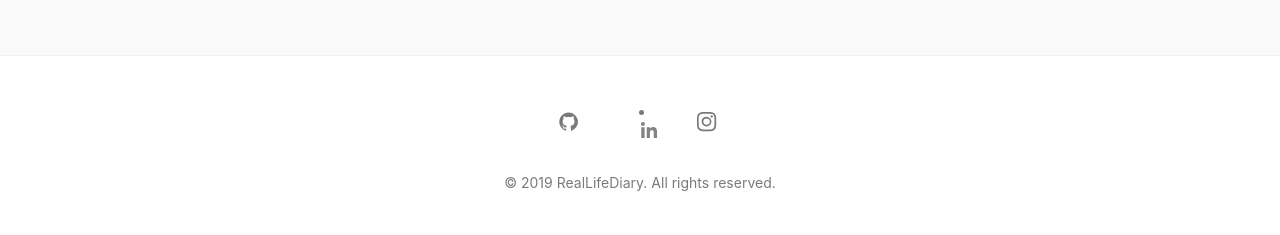
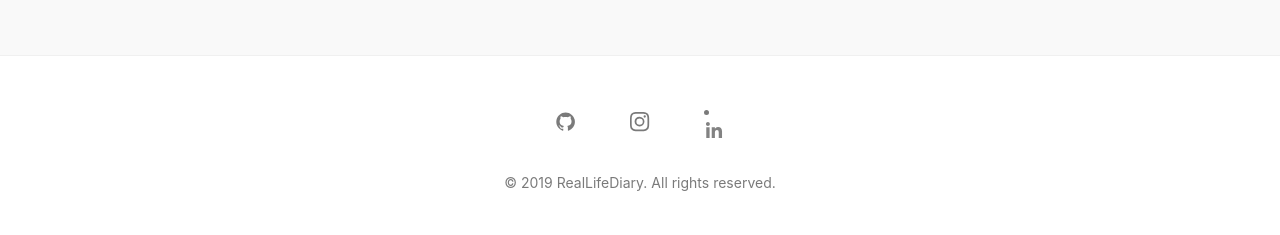
Before and after one commit to jindotori/reallifediary.github.io, a Jekyll site: the page built from index.md, in a window 1280 px wide. Shown: the part 1152-1387 px from the top of the page. Built offline with Jekyll 4.4.1, drawn with Linux system fonts in a browser that asks for light colours.

Commit message:
update footer

```diff
--- a/_includes/footer.html
+++ b/_includes/footer.html
@@ -11,7 +11,12 @@
           <svg class="social__icon" viewBox="0 0 20 20" width="20px" height="20px"><path d="M15.969,3.058c-0.586,0.26-1.217,0.436-1.878,0.515c0.675-0.405,1.194-1.045,1.438-1.809c-0.632,0.375-1.332,0.647-2.076,0.793c-0.596-0.636-1.446-1.033-2.387-1.033c-1.806,0-3.27,1.464-3.27,3.27 c0,0.256,0.029,0.506,0.085,0.745C5.163,5.404,2.753,4.102,1.14,2.124C0.859,2.607,0.698,3.168,0.698,3.767 c0,1.134,0.577,2.135,1.455,2.722C1.616,6.472,1.112,6.325,0.671,6.08c0,0.014,0,0.027,0,0.041c0,1.584,1.127,2.906,2.623,3.206 C3.02,9.402,2.731,9.442,2.433,9.442c-0.211,0-0.416-0.021-0.615-0.059c0.416,1.299,1.624,2.245,3.055,2.271 c-1.119,0.877-2.529,1.4-4.061,1.4c-0.264,0-0.524-0.015-0.78-0.046c1.447,0.928,3.166,1.469,5.013,1.469 c6.015,0,9.304-4.983,9.304-9.304c0-0.142-0.003-0.283-0.009-0.423C14.976,4.29,15.531,3.714,15.969,3.058z"/></svg>
         </a>
       {% endif %}
-      {% if site.linkedin_username %}
+      {% if site.instagram_username %}
+        <a class="social__link" target="_blank" rel="noopener noreferrer" href="https://www.instagram.com/{{ site.instagram_username }}">
+          <svg class="social__icon" viewBox="0 0 20 20" width="20px" height="20px"><path d="M8 0C5.827 0 5.555.01 4.702.048 3.85.088 3.27.222 2.76.42a3.908 3.908 0 0 0-1.417.923c-.445.444-.72.89-.923 1.417-.198.51-.333 1.09-.372 1.942C.008 5.555 0 5.827 0 8s.01 2.445.048 3.298c.04.852.174 1.433.372 1.942.204.526.478.973.923 1.417.444.445.89.72 1.417.923.51.198 1.09.333 1.942.372.853.04 1.125.048 3.298.048s2.445-.01 3.298-.048c.852-.04 1.433-.174 1.942-.372a3.908 3.908 0 0 0 1.417-.923c.445-.444.72-.89.923-1.417.198-.51.333-1.09.372-1.942.04-.853.048-1.125.048-3.298s-.01-2.445-.048-3.298c-.04-.852-.174-1.433-.372-1.942a3.908 3.908 0 0 0-.923-1.417A3.886 3.886 0 0 0 13.24.42c-.51-.198-1.09-.333-1.942-.372C10.445.008 10.173 0 8 0zm0 1.44c2.136 0 2.39.01 3.233.048.78.036 1.203.166 1.485.276.374.145.64.318.92.598.28.28.453.546.598.92.11.282.24.705.276 1.485.038.844.047 1.097.047 3.233s-.01 2.39-.05 3.233c-.04.78-.17 1.203-.28 1.485-.15.374-.32.64-.6.92-.28.28-.55.453-.92.598-.28.11-.71.24-1.49.276-.85.038-1.1.047-3.24.047s-2.39-.01-3.24-.05c-.78-.04-1.21-.17-1.49-.28a2.49 2.49 0 0 1-.92-.6c-.28-.28-.46-.55-.6-.92-.11-.28-.24-.71-.28-1.49-.03-.84-.04-1.1-.04-3.23s.01-2.39.04-3.24c.04-.78.17-1.21.28-1.49.14-.38.32-.64.6-.92.28-.28.54-.46.92-.6.28-.11.7-.24 1.48-.28.85-.03 1.1-.04 3.24-.04zm0 2.452a4.108 4.108 0 1 0 0 8.215 4.108 4.108 0 0 0 0-8.215zm0 6.775a2.667 2.667 0 1 1 0-5.334 2.667 2.667 0 0 1 0 5.334zm5.23-6.937a.96.96 0 1 1-1.92 0 .96.96 0 0 1 1.92 0z"></path></svg>
+        </a>
+      {% endif %}
+{% if site.linkedin_username %}
 <li>
   <a href="https://www.linkedin.com/in/{{ site.linkedin_username }}">
     <span class="icon  icon--linkedin">
@@ -26,13 +31,8 @@
 
     <span class="username">{{ site.linkedin_name }}</span>
   </a>
-</li>
+  </li>
 {% endif %}
-      {% if site.instagram_username %}
-        <a class="social__link" target="_blank" rel="noopener noreferrer" href="https://www.instagram.com/{{ site.instagram_username }}">
-          <svg class="social__icon" viewBox="0 0 20 20" width="20px" height="20px"><path d="M8 0C5.827 0 5.555.01 4.702.048 3.85.088 3.27.222 2.76.42a3.908 3.908 0 0 0-1.417.923c-.445.444-.72.89-.923 1.417-.198.51-.333 1.09-.372 1.942C.008 5.555 0 5.827 0 8s.01 2.445.048 3.298c.04.852.174 1.433.372 1.942.204.526.478.973.923 1.417.444.445.89.72 1.417.923.51.198 1.09.333 1.942.372.853.04 1.125.048 3.298.048s2.445-.01 3.298-.048c.852-.04 1.433-.174 1.942-.372a3.908 3.908 0 0 0 1.417-.923c.445-.444.72-.89.923-1.417.198-.51.333-1.09.372-1.942.04-.853.048-1.125.048-3.298s-.01-2.445-.048-3.298c-.04-.852-.174-1.433-.372-1.942a3.908 3.908 0 0 0-.923-1.417A3.886 3.886 0 0 0 13.24.42c-.51-.198-1.09-.333-1.942-.372C10.445.008 10.173 0 8 0zm0 1.44c2.136 0 2.39.01 3.233.048.78.036 1.203.166 1.485.276.374.145.64.318.92.598.28.28.453.546.598.92.11.282.24.705.276 1.485.038.844.047 1.097.047 3.233s-.01 2.39-.05 3.233c-.04.78-.17 1.203-.28 1.485-.15.374-.32.64-.6.92-.28.28-.55.453-.92.598-.28.11-.71.24-1.49.276-.85.038-1.1.047-3.24.047s-2.39-.01-3.24-.05c-.78-.04-1.21-.17-1.49-.28a2.49 2.49 0 0 1-.92-.6c-.28-.28-.46-.55-.6-.92-.11-.28-.24-.71-.28-1.49-.03-.84-.04-1.1-.04-3.23s.01-2.39.04-3.24c.04-.78.17-1.21.28-1.49.14-.38.32-.64.6-.92.28-.28.54-.46.92-.6.28-.11.7-.24 1.48-.28.85-.03 1.1-.04 3.24-.04zm0 2.452a4.108 4.108 0 1 0 0 8.215 4.108 4.108 0 0 0 0-8.215zm0 6.775a2.667 2.667 0 1 1 0-5.334 2.667 2.667 0 0 1 0 5.334zm5.23-6.937a.96.96 0 1 1-1.92 0 .96.96 0 0 1 1.92 0z"></path></svg>
-        </a>
-      {% endif %}
     </nav>
     <span>&copy; {{ site.time | date: '%Y' }} {{ site.title | escape }}. All rights reserved.</span>
   </div>
```
